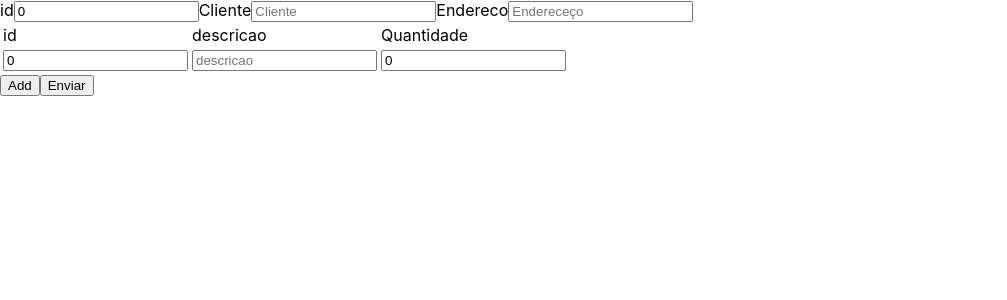
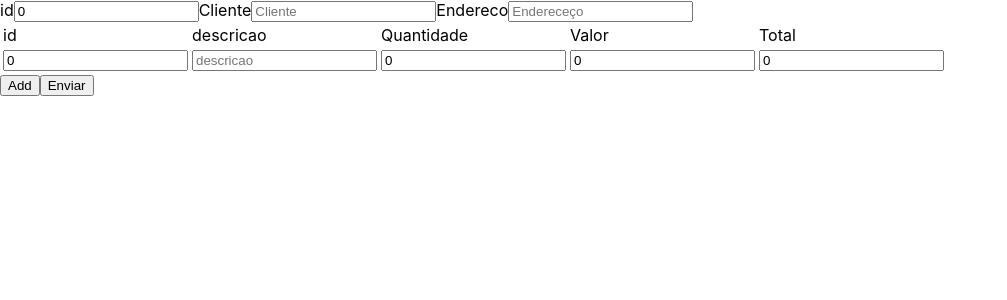
Before and after one commit to wagnerww/Formik-Pedidos-ReactJS, a React (Create React App) app: page /pedido/create in a window 1280 px wide. Shown: the top 300 px of the page, without its empty margins (0-1007 px from the left). Built offline with nearby package versions, Linux system fonts and the light colour scheme.

Commit message:
atualizando o change

```diff
--- a/src/pages/pedidosForm/index.js
+++ b/src/pages/pedidosForm/index.js
@@ -9,11 +9,11 @@ import { push_uniq } from "terser";
 
 class pedidosForm extends Component {
   render() {
-    const { handleSubmit, errors, handleChange, values } = this.props;
+    const { handleSubmit, errors, handleChange, values, touched } = this.props;
 
     return (
       <form onSubmit={handleSubmit}>
-        {!!errors.id && <span>{errors.id}</span>}
+        {!!errors.id && touched.id && <span>{errors.id}</span>}
         <label htmlFor="">id</label>
         <InputValidator
           type="text"
@@ -23,7 +23,7 @@ class pedidosForm extends Component {
           value={values.id}
           isValid={!!errors.id}
         />
-        {!!errors.cliente && <span>{errors.cliente}</span>}
+        {!!errors.cliente && touched.cliente && <span>{errors.cliente}</span>}
         <label htmlFor="">Cliente</label>
         <InputValidator
           type="text"
@@ -31,9 +31,11 @@ class pedidosForm extends Component {
           name="cliente"
           handleChange={handleChange}
           value={values.cliente}
-          isValid={!!errors.cliente}
+          isValid={!!errors.cliente && touched.cliente}
         />
-        {!!errors.endereco && <span>{errors.endereco}</span>}
+        {!!errors.endereco && touched.endereco && (
+          <span>{errors.endereco}</span>
+        )}
         <label htmlFor="">Endereco</label>
         <InputValidator
           type="text"
@@ -41,20 +43,8 @@ class pedidosForm extends Component {
           name="endereco"
           handleChange={handleChange}
           value={values.endereco}
-          isValid={!!errors.endereco}
+          isValid={!!errors.endereco && touched.endereco}
         />
-        <this.Produtos produtos={values.produtos} handleChange={handleChange} />
-
-        <button type="submit">Enviar</button>
-      </form>
-    );
-  }
-
-  Produtos = ({ produtos, handleChange }) => {
-    // console.log("obj", obj);
-    //const { produtos } = obj.obj;
-    console.log("prod", produtos);
-    return (
         <FieldArray
           name="produtos"
           render={({ push }) => (
@@ -65,10 +55,12 @@ class pedidosForm extends Component {
                     <td>id</td>
                     <td>descricao</td>
                     <td>Quantidade</td>
+                    <td>Valor</td>
+                    <td>Total</td>
                   </tr>
                 </thead>
                 <tbody>
-                {produtos.map((prod, index) => (
+                  {values.produtos.map((prod, index) => (
                     <tr key={index}>
                       <td>
                         <InputValidator
@@ -97,6 +89,24 @@ class pedidosForm extends Component {
                           handleChange={handleChange}
                         />
                       </td>
+                      <td>
+                        <InputValidator
+                          type="number"
+                          placeholder="valor"
+                          name={`produtos[${index}].valor`}
+                          value={prod.valor}
+                          handleChange={handleChange}
+                        />
+                      </td>
+                      <td>
+                        <InputValidator
+                          type="text"
+                          placeholder="total"
+                          name={`produtos[${index}].total`}
+                          value={prod.total}
+                          handleChange={handleChange}
+                        />
+                      </td>
                     </tr>
                   ))}
                 </tbody>
@@ -107,8 +117,11 @@ class pedidosForm extends Component {
             </Fragment>
           )}
         />
+
+        <button type="submit">Enviar</button>
+      </form>
     );
-  };
+  }
 }
 export default withFormik({
   mapPropsToValues: () => ({
@@ -119,7 +132,9 @@ export default withFormik({
       {
         id: 0,
         descricao: "",
-        qtd: 0
+        qtd: 0,
+        valor: 0,
+        total: 0
       }
     ]
   }),
```
Lines whose indentation alone changed are shown as unchanged.
